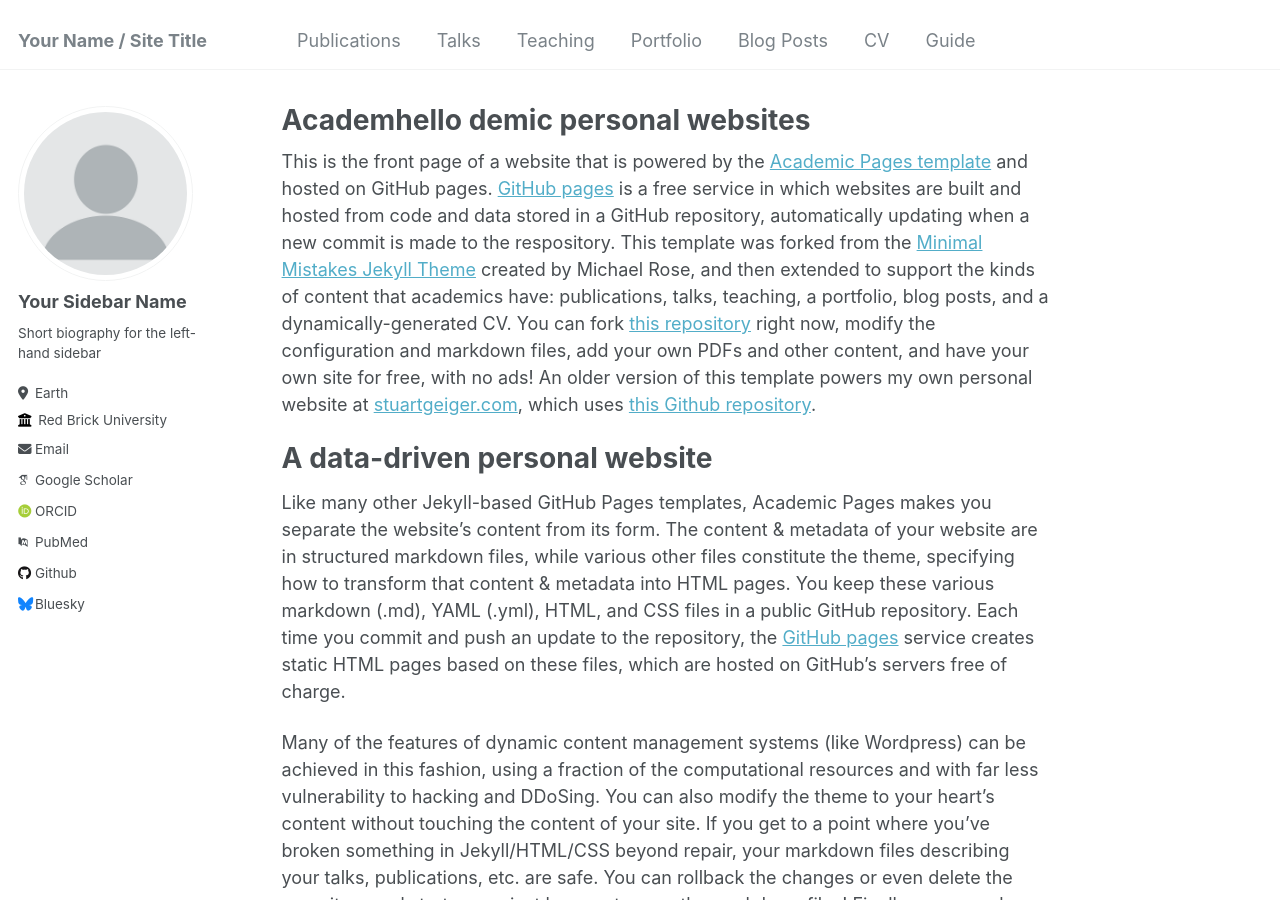
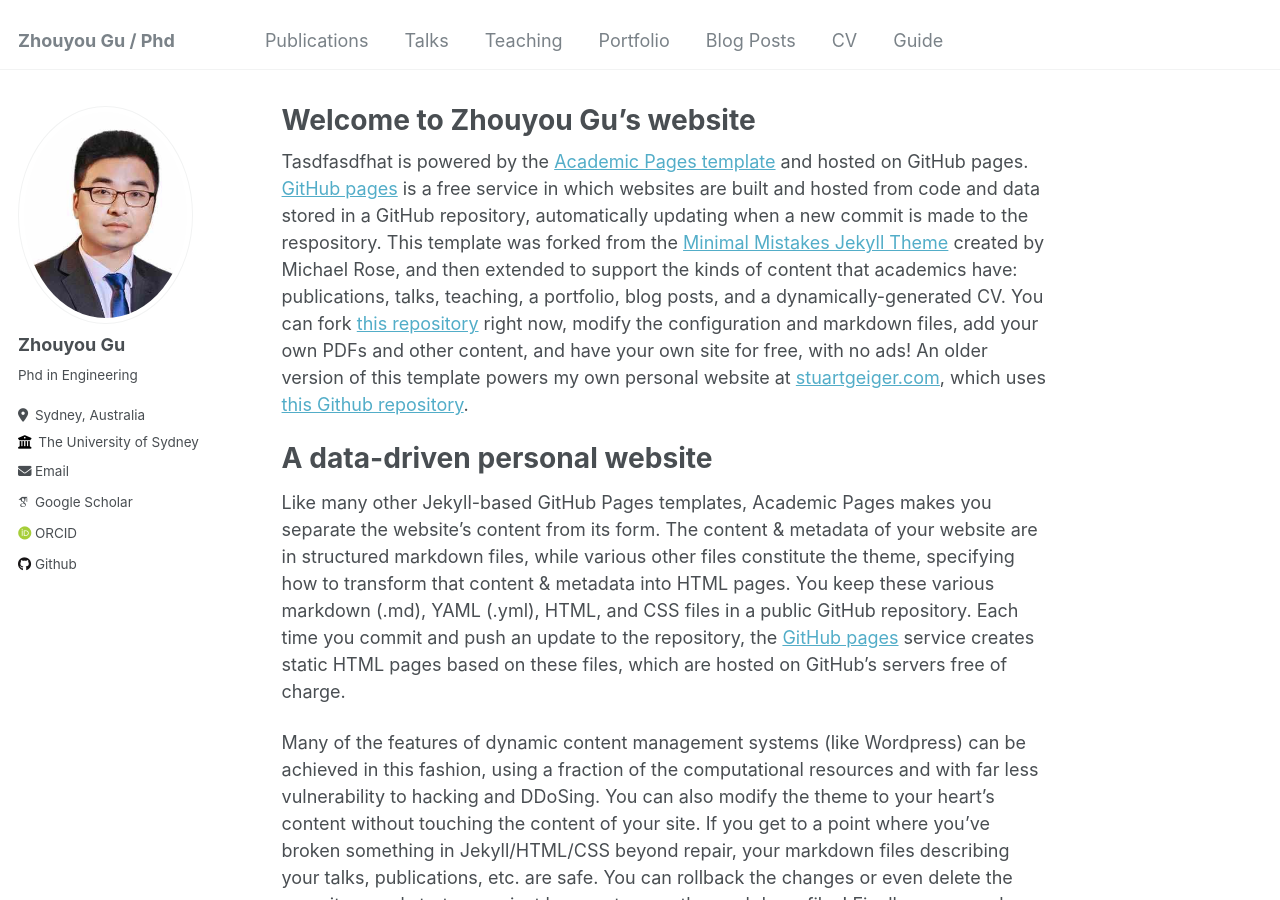
Before and after one commit to zhouyou-gu/zhouyou-gu.github.io, a Jekyll site: the page built from _pages/about.md, in a window 1280 px wide and 900 px high. Built offline with Jekyll 4.4.1, drawn with Linux system fonts in a browser that asks for light colours; some web fonts are replaced; some of the changed text lies outside the part shown.

Commit message:
modified:   .gitignore 	modified:   _config.yml 	new file:   _config_dev.yml 	modified:   _pages/about.md 	new file:   _pages/project.html 	modified:   docker-compose.yml 	new file:   images/bio_zg_resized.jpg

```diff
--- a/_config.yml
+++ b/_config.yml
@@ -7,12 +7,12 @@
 # server process.
 
 # Basic Site Settings
-locale                   : "en-US"
-title                    : "Your Name / Site Title"
+locale                   : "en-AU"
+title                    : "Zhouyou Gu / Phd"
 title_separator          : "-"
-name                     : &name "Your Name"
-description              : &description "personal description"
-url                      : https://zhouyou-gu.github.io # the base hostname & protocol for your site e.g. "https://mmistakes.github.io"
+name                     : &name "Zhouyou Gu"
+description              : &description "Researcher in Wireless Networks"
+url                      : "http://localhost:4000" # the base hostname & protocol for your site e.g. "https://mmistakes.github.io"
 baseurl                  : "" # the subpath of your site, e.g. "/blog"
 repository               : "zhouyou-gu/zhouyou-gu.github.io"
 
@@ -21,34 +21,34 @@ repository               : "zhouyou-gu/zhouyou-gu.github.io"
 #               Additional customization can be done by editing /_includes/author-profile.html
 author:
   # Biographic information
-  avatar           : "profile.png"
-  name             : "Your Sidebar Name"
+  avatar           : "bio_zg_resized.jpg"
+  name             : "Zhouyou Gu"
   pronouns         : # example: "she/her"
-  bio              : "Short biography for the left-hand sidebar"
-  location         : "Earth"
-  employer         : "Red Brick University"
+  bio              : "Phd in Engineering"
+  location         : "Sydney, Australia"
+  employer         : "The University of Sydney"
   uri              : # URL
-  email            : "none@example.org"
+  email            : "guzhouyou@gmail.com"
 
   # Academic websites
   arxiv            : # URL - Update with the correct link to your profile
-  googlescholar    : "https://scholar.google.com/citations?user=PS_CX0AAAAAJ"
+  googlescholar    : "https://scholar.google.com/citations?user=W2HmqZ8AAAAJ&hl"
   impactstory      : # URL
-  orcid            : "http://orcid.org/yourorcidurl"
+  orcid            : "http://orcid.org/0000-0001-9457-1135"
   semantic         : # URL
-  pubmed           : "https://www.ncbi.nlm.nih.gov/pubmed/?term=john+snow"
+  pubmed           :
   researchgate     : # URL
 
   # Repositories and software development
   bitbucket        : # Username - Update with your username on the site
   codepen          : # Username
   dribbble         : # Username
-  github           : "academicpages"
+  github           : "zhouyou-gu"
   kaggle           : # Username
   stackoverflow    : # User number or user number and name (i.e., use "1" or "1/jeff-atwood")
 
   # Social media
-  bluesky          : "bsky.app" # Replace this with you Bluesky username
+  bluesky          : # Replace this with you Bluesky username
   facebook         : # Username
   flickr           : # Username
   foursquare       : # Username
@@ -282,7 +282,7 @@ sass:
 permalink: /:categories/:title/
 # paginate: 5 # amount of posts to show
 # paginate_path: /page:num/
-timezone: America/Los_Angeles # http://en.wikipedia.org/wiki/List_of_tz_database_time_zones
+timezone: Australia/Sydney # http://en.wikipedia.org/wiki/List_of_tz_database_time_zones
 
 
 # Plugins
--- /dev/null
+++ b/_config_dev.yml
@@ -0,0 +1 @@
+url                      : "http://localhost:4000" # the development url
--- a/_pages/about.md
+++ b/_pages/about.md
@@ -1,13 +1,13 @@
 ---
 permalink: /
-title: "Academhello demic personal websites"
+title: "Welcome to Zhouyou Gu's website"
 author_profile: true
 redirect_from:
   - /about/
   - /about.html
 ---
 
-This is the front page of a website that is powered by the [Academic Pages template](https://github.com/academicpages/academicpages.github.io) and hosted on GitHub pages. [GitHub pages](https://pages.github.com) is a free service in which websites are built and hosted from code and data stored in a GitHub repository, automatically updating when a new commit is made to the respository. This template was forked from the [Minimal Mistakes Jekyll Theme](https://mmistakes.github.io/minimal-mistakes/) created by Michael Rose, and then extended to support the kinds of content that academics have: publications, talks, teaching, a portfolio, blog posts, and a dynamically-generated CV. You can fork [this repository](https://github.com/academicpages/academicpages.github.io) right now, modify the configuration and markdown files, add your own PDFs and other content, and have your own site for free, with no ads! An older version of this template powers my own personal website at [stuartgeiger.com](http://stuartgeiger.com), which uses [this Github repository](https://github.com/staeiou/staeiou.github.io).
+Tasdfasdfhat is powered by the [Academic Pages template](https://github.com/academicpages/academicpages.github.io) and hosted on GitHub pages. [GitHub pages](https://pages.github.com) is a free service in which websites are built and hosted from code and data stored in a GitHub repository, automatically updating when a new commit is made to the respository. This template was forked from the [Minimal Mistakes Jekyll Theme](https://mmistakes.github.io/minimal-mistakes/) created by Michael Rose, and then extended to support the kinds of content that academics have: publications, talks, teaching, a portfolio, blog posts, and a dynamically-generated CV. You can fork [this repository](https://github.com/academicpages/academicpages.github.io) right now, modify the configuration and markdown files, add your own PDFs and other content, and have your own site for free, with no ads! An older version of this template powers my own personal website at [stuartgeiger.com](http://stuartgeiger.com), which uses [this Github repository](https://github.com/staeiou/staeiou.github.io).
 
 A data-driven personal website
 ======
```
Also changed, not shown: _pages/project.html (added, +12 -0 lines), docker-compose.yml (+9 -2 lines), images/bio_zg_resized.jpg (added), 1 other file.
